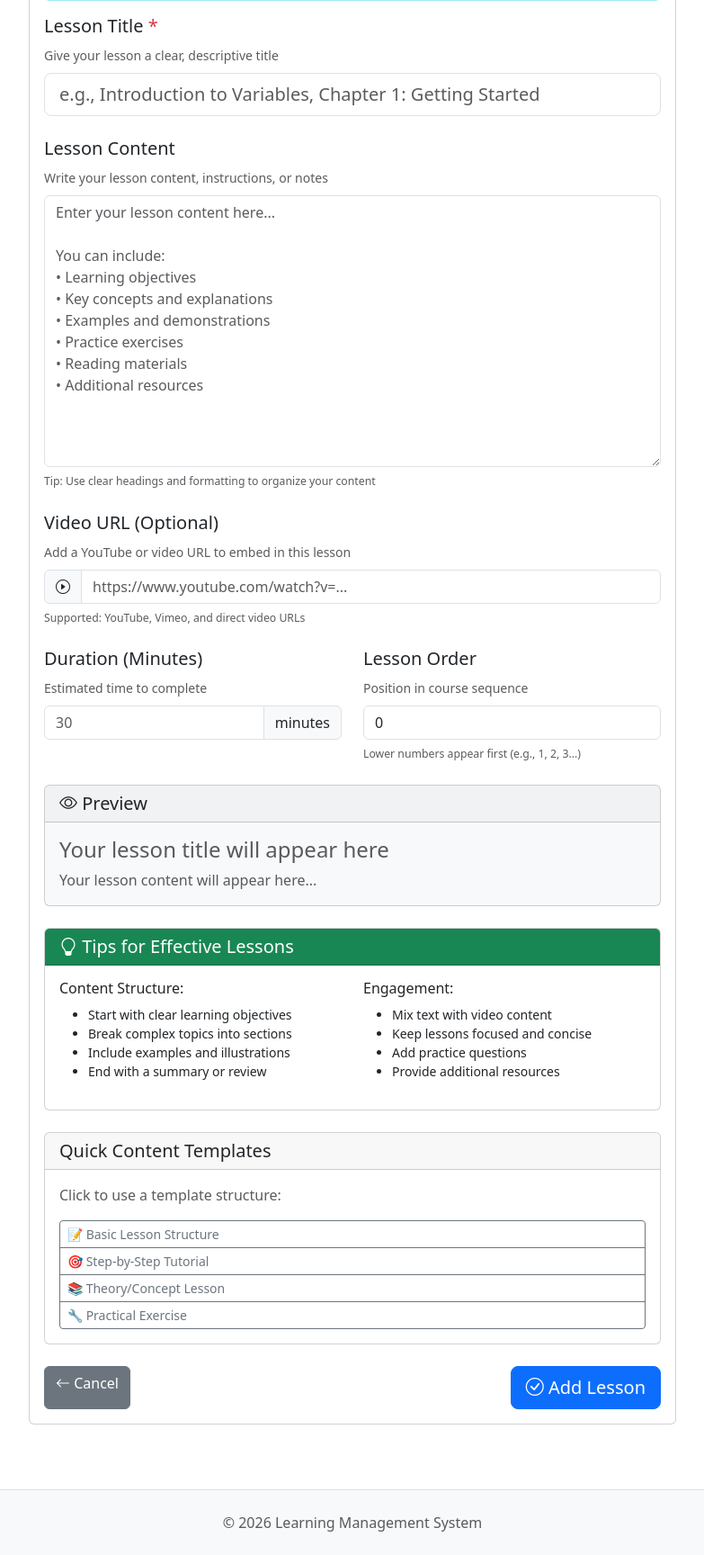
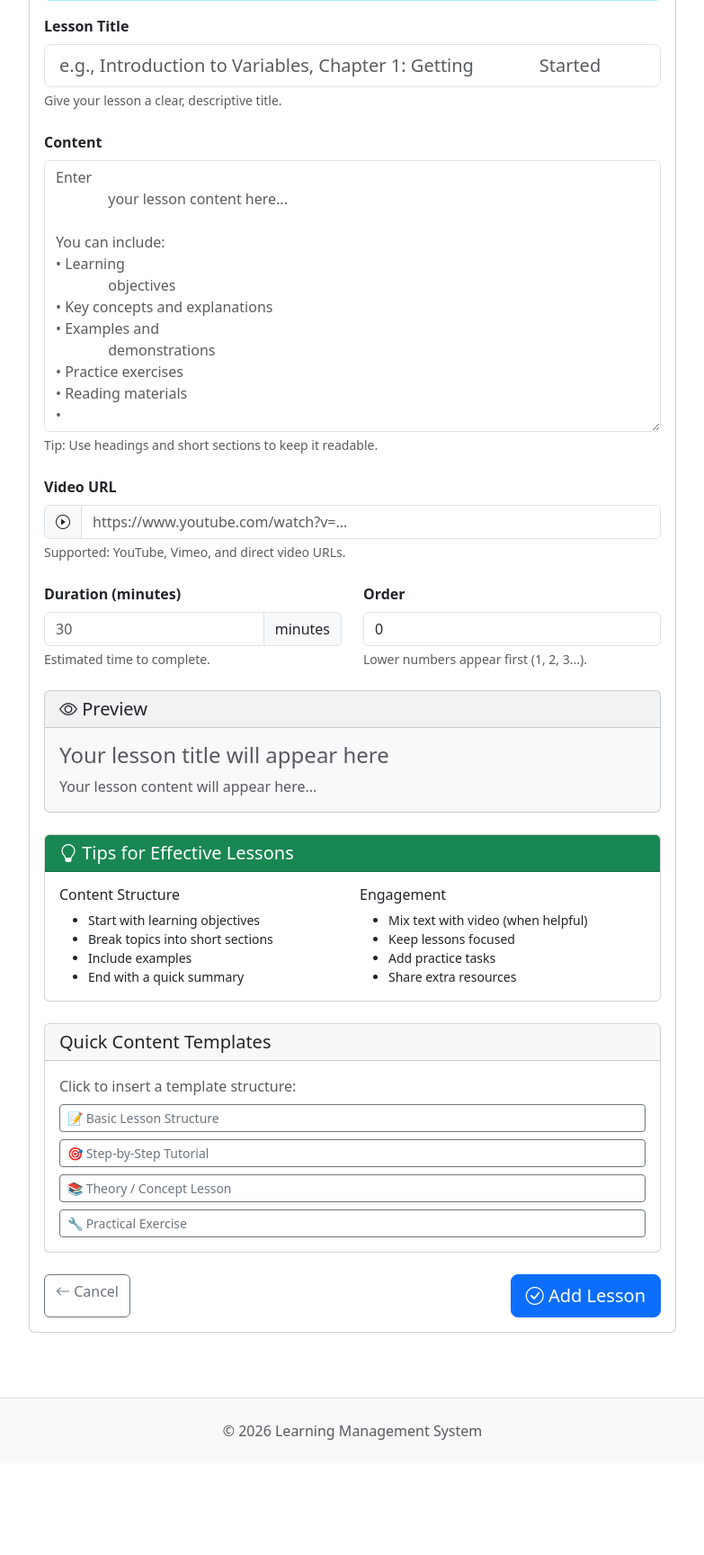
Before and after one commit to Collinsifere/LMS, a Flask app: template templates/courses/create_lesson.html in a window 1280 px wide. Shown: the part 265-1993 px from the top of the page at 90% size, without its empty margins (248-1031 px from the left). After the commit the page ends 1865 px from the top, so only its background shows below. Run offline with Flask 3, Linux system fonts and the light colour scheme; the template is opened without the code that fills it: values that come from a table or form of the project are taken from there, others are empty; some libraries are stand-ins or nearby versions.

Commit message:
refactor(lessons): improved create lesson template structure
- simplified template layout
- improved Bootstrap form structure
- aligned template with course lesson creation workflow

```diff
--- a/templates/courses/create_lesson.html
+++ b/templates/courses/create_lesson.html
@@ -1,17 +1,23 @@
-{% extends "base.html" %}    #Add lesson to Course, Lesson title and content, Video URL embedding (YouTube, Vimeo support).
-
-{% block title %}Add Lesson - {{ course.title }} - LMS{% endblock %}
-
-{% block content %}
+{% extends "base.html" %} {% block title %}Add Lesson - {{ course.title }} -
+LMS{% endblock %} {% block content %}
 <div class="container">
   <div class="row">
-        <div class="col-md-8 mx-auto">
-            <nav aria-label="breadcrumb">
+    <div class="col-lg-8 mx-auto">
+      <!-- Breadcrumb -->
+      <nav aria-label="breadcrumb" class="mb-3">
         <ol class="breadcrumb">
-                    <li class="breadcrumb-item"><a href="{{ url_for('dashboard.index') }}">Dashboard</a></li>
-                    <li class="breadcrumb-item"><a href="{{ url_for('courses.index') }}">Courses</a></li>
-                    <li class="breadcrumb-item"><a href="{{ url_for('courses.view', course_id=course.id) }}">{{ course.title }}</a></li>
-                    <li class="breadcrumb-item active">Add Lesson</li>
+          <li class="breadcrumb-item">
+            <a href="{{ url_for('dashboard.index') }}">Dashboard</a>
+          </li>
+          <li class="breadcrumb-item">
+            <a href="{{ url_for('courses.index') }}">Courses</a>
+          </li>
+          <li class="breadcrumb-item">
+            <a href="{{ url_for('courses.view', course_id=course.id) }}"
+              >{{ course.title }}</a
+            >
+          </li>
+          <li class="breadcrumb-item active" aria-current="page">Add Lesson</li>
         </ol>
       </nav>
 
@@ -19,190 +25,208 @@
         <div class="card-header bg-primary text-white">
           <h2 class="mb-0"><i class="bi bi-plus-circle"></i> Add New Lesson</h2>
         </div>
+
         <div class="card-body">
           <div class="alert alert-info">
-                        <strong>Course:</strong> {{ course.title }} ({{ course.code }})
+            <strong>Course:</strong> {{ course.title }}{% if course.code %} ({{
+            course.code }}){% endif %}
           </div>
 
-                    <form method="POST">
+          <form method="POST" novalidate>
             {{ form.hidden_tag() }}
 
+            <!-- Lesson Title -->
             <div class="mb-4">
-                            <label for="{{ form.title.id }}" class="form-label">
-                                <h5>Lesson Title <span class="text-danger">*</span></h5>
-                                <small class="text-muted">Give your lesson a clear, descriptive title</small>
-                            </label>
-                            {{ form.title(class="form-control form-control-lg", placeholder="e.g., Introduction to Variables, Chapter 1: Getting Started") }}
+              {{ form.title.label(class="form-label fw-semibold") }} {{
+              form.title(class="form-control form-control-lg",
+              placeholder="e.g., Introduction to Variables, Chapter 1: Getting
+              Started", required=True) }}
+              <div class="form-text">
+                Give your lesson a clear, descriptive title.
+              </div>
               {% if form.title.errors %}
-                                <div class="text-danger mt-2">
-                                    {% for error in form.title.errors %}
-                                        <small>{{ error }}</small><br>
-                                    {% endfor %}
+              <div class="text-danger small mt-1">
+                {% for error in form.title.errors %}{{ error }}<br />{% endfor
+                %}
               </div>
               {% endif %}
             </div>
 
+            <!-- Lesson Content -->
             <div class="mb-4">
-                            <label for="{{ form.content.id }}" class="form-label">
-                                <h5>Lesson Content</h5>
-                                <small class="text-muted">Write your lesson content, instructions, or notes</small>
-                            </label>
-                            {{ form.content(class="form-control", rows="12", placeholder="Enter your lesson content here...
-
-You can include:
-• Learning objectives
-• Key concepts and explanations
-• Examples and demonstrations
-• Practice exercises
-• Reading materials
-• Additional resources") }}
+              {{ form.content.label(class="form-label fw-semibold") }} {{
+              form.content(class="form-control", rows="12", placeholder="Enter
+              your lesson content here...\n\nYou can include:\n• Learning
+              objectives\n• Key concepts and explanations\n• Examples and
+              demonstrations\n• Practice exercises\n• Reading materials\n•
+              Additional resources") }}
+              <div class="form-text">
+                Tip: Use headings and short sections to keep it readable.
+              </div>
               {% if form.content.errors %}
-                                <div class="text-danger mt-2">
-                                    {% for error in form.content.errors %}
-                                        <small>{{ error }}</small><br>
-                                    {% endfor %}
+              <div class="text-danger small mt-1">
+                {% for error in form.content.errors %}{{ error }}<br />{% endfor
+                %}
               </div>
               {% endif %}
-                            <div class="form-text">
-                                <small>Tip: Use clear headings and formatting to organize your content</small>
-                            </div>
             </div>
 
+            <!-- Video URL -->
             <div class="mb-4">
-                            <label for="{{ form.video_url.id }}" class="form-label">
-                                <h5>Video URL (Optional)</h5>
-                                <small class="text-muted">Add a YouTube or video URL to embed in this lesson</small>
-                            </label>
+              {{ form.video_url.label(class="form-label fw-semibold") }}
               <div class="input-group">
-                                <span class="input-group-text"><i class="bi bi-play-circle"></i></span>
-                                {{ form.video_url(class="form-control", placeholder="https://www.youtube.com/watch?v=...") }}
+                <span class="input-group-text"
+                  ><i class="bi bi-play-circle"></i
+                ></span>
+                {{ form.video_url(class="form-control",
+                placeholder="https://www.youtube.com/watch?v=...") }}
+              </div>
+              <div class="form-text">
+                Supported: YouTube, Vimeo, and direct video URLs.
               </div>
               {% if form.video_url.errors %}
-                                <div class="text-danger mt-2">
-                                    {% for error in form.video_url.errors %}
-                                        <small>{{ error }}</small><br>
-                                    {% endfor %}
+              <div class="text-danger small mt-1">
+                {% for error in form.video_url.errors %}{{ error }}<br />{%
+                endfor %}
               </div>
               {% endif %}
-                            <div class="form-text">
-                                <small>Supported: YouTube, Vimeo, and direct video URLs</small>
-                            </div>
             </div>
 
+            <!-- Duration + Order -->
             <div class="row mb-4">
-                            <div class="col-md-6">
-                                <label for="{{ form.duration_minutes.id }}" class="form-label">
-                                    <h5>Duration (Minutes)</h5>
-                                    <small class="text-muted">Estimated time to complete</small>
-                                </label>
+              <div class="col-md-6 mb-3 mb-md-0">
+                {{ form.duration_minutes.label(class="form-label fw-semibold")
+                }}
                 <div class="input-group">
-                                    {{ form.duration_minutes(class="form-control", placeholder="30") }}
+                  {{ form.duration_minutes(class="form-control",
+                  placeholder="30", inputmode="numeric") }}
                   <span class="input-group-text">minutes</span>
                 </div>
+                <div class="form-text">Estimated time to complete.</div>
                 {% if form.duration_minutes.errors %}
-                                    <div class="text-danger mt-2">
-                                        {% for error in form.duration_minutes.errors %}
-                                            <small>{{ error }}</small><br>
-                                        {% endfor %}
+                <div class="text-danger small mt-1">
+                  {% for error in form.duration_minutes.errors %}{{ error }}<br />{%
+                  endfor %}
                 </div>
                 {% endif %}
               </div>
 
               <div class="col-md-6">
-                                <label for="{{ form.order.id }}" class="form-label">
-                                    <h5>Lesson Order</h5>
-                                    <small class="text-muted">Position in course sequence</small>
-                                </label>
-                                {{ form.order(class="form-control", placeholder="1") }}
+                {{ form.order.label(class="form-label fw-semibold") }} {{
+                form.order(class="form-control", placeholder="1",
+                inputmode="numeric") }}
+                <div class="form-text">
+                  Lower numbers appear first (1, 2, 3...).
+                </div>
                 {% if form.order.errors %}
-                                    <div class="text-danger mt-2">
-                                        {% for error in form.order.errors %}
-                                            <small>{{ error }}</small><br>
-                                        {% endfor %}
+                <div class="text-danger small mt-1">
+                  {% for error in form.order.errors %}{{ error }}<br />{% endfor
+                  %}
                 </div>
                 {% endif %}
-                                <div class="form-text">
-                                    <small>Lower numbers appear first (e.g., 1, 2, 3...)</small>
-                                </div>
               </div>
             </div>
 
-                        <!-- Lesson Preview Card -->
+            <!-- Preview -->
             <div class="card mb-4 bg-light">
               <div class="card-header">
                 <h5 class="mb-0"><i class="bi bi-eye"></i> Preview</h5>
               </div>
               <div class="card-body">
-                                <div id="previewTitle" class="h4 text-muted">Your lesson title will appear here</div>
-                                <div id="previewMeta" class="text-muted mb-2">
-                                    <small>
+                <div id="previewTitle" class="h4 text-muted">
+                  Your lesson title will appear here
+                </div>
+
+                <div id="previewMeta" class="text-muted mb-2 small">
                   <span id="previewDuration"></span>
                   <span id="previewVideo"></span>
-                                    </small>
                 </div>
-                                <div id="previewContent" class="text-muted">Your lesson content will appear here...</div>
+
+                <div id="previewContent" class="text-muted">
+                  Your lesson content will appear here...
+                </div>
               </div>
             </div>
 
-                        <!-- Tips Card -->
+            <!-- Tips -->
             <div class="card mb-4">
               <div class="card-header bg-success text-white">
-                                <h5 class="mb-0"><i class="bi bi-lightbulb"></i> Tips for Effective Lessons</h5>
+                <h5 class="mb-0">
+                  <i class="bi bi-lightbulb"></i> Tips for Effective Lessons
+                </h5>
               </div>
               <div class="card-body">
-                                <div class="row">
+                <div class="row g-3">
                   <div class="col-md-6">
-                                        <h6>Content Structure:</h6>
-                                        <ul class="small">
-                                            <li>Start with clear learning objectives</li>
-                                            <li>Break complex topics into sections</li>
-                                            <li>Include examples and illustrations</li>
-                                            <li>End with a summary or review</li>
+                    <h6>Content Structure</h6>
+                    <ul class="small mb-0">
+                      <li>Start with learning objectives</li>
+                      <li>Break topics into short sections</li>
+                      <li>Include examples</li>
+                      <li>End with a quick summary</li>
                     </ul>
                   </div>
                   <div class="col-md-6">
-                                        <h6>Engagement:</h6>
-                                        <ul class="small">
-                                            <li>Mix text with video content</li>
-                                            <li>Keep lessons focused and concise</li>
-                                            <li>Add practice questions</li>
-                                            <li>Provide additional resources</li>
+                    <h6>Engagement</h6>
+                    <ul class="small mb-0">
+                      <li>Mix text with video (when helpful)</li>
+                      <li>Keep lessons focused</li>
+                      <li>Add practice tasks</li>
+                      <li>Share extra resources</li>
                     </ul>
                   </div>
                 </div>
               </div>
             </div>
 
-                        <!-- Content Templates -->
+            <!-- Templates -->
             <div class="card mb-4">
               <div class="card-header">
                 <h5 class="mb-0">Quick Content Templates</h5>
               </div>
               <div class="card-body">
-                                <p class="text-muted">Click to use a template structure:</p>
-                                <div class="btn-group-vertical w-100">
-                                    <button type="button" class="btn btn-outline-secondary btn-sm text-start"
-                                            onclick="fillTemplate('basic')">
+                <p class="text-muted mb-2">
+                  Click to insert a template structure:
+                </p>
+                <div class="d-grid gap-2">
+                  <button
+                    type="button"
+                    class="btn btn-outline-secondary btn-sm text-start"
+                    data-template="basic"
+                  >
                     📝 Basic Lesson Structure
                   </button>
-                                    <button type="button" class="btn btn-outline-secondary btn-sm text-start"
-                                            onclick="fillTemplate('tutorial')">
+                  <button
+                    type="button"
+                    class="btn btn-outline-secondary btn-sm text-start"
+                    data-template="tutorial"
+                  >
                     🎯 Step-by-Step Tutorial
                   </button>
-                                    <button type="button" class="btn btn-outline-secondary btn-sm text-start"
-                                            onclick="fillTemplate('theory')">
-                                        📚 Theory/Concept Lesson
+                  <button
+                    type="button"
+                    class="btn btn-outline-secondary btn-sm text-start"
+                    data-template="theory"
+                  >
+                    📚 Theory / Concept Lesson
                   </button>
-                                    <button type="button" class="btn btn-outline-secondary btn-sm text-start"
-                                            onclick="fillTemplate('practical')">
+                  <button
+                    type="button"
+                    class="btn btn-outline-secondary btn-sm text-start"
+                    data-template="practical"
+                  >
                     🔧 Practical Exercise
                   </button>
                 </div>
               </div>
             </div>
 
+            <!-- Actions -->
             <div class="d-flex justify-content-between">
-                            <a href="{{ url_for('courses.view', course_id=course.id) }}" class="btn btn-secondary">
+              <a
+                href="{{ url_for('courses.view', course_id=course.id) }}"
+                class="btn btn-outline-secondary"
+              >
                 <i class="bi bi-arrow-left"></i> Cancel
               </a>
               <button type="submit" class="btn btn-primary btn-lg">
@@ -215,52 +239,110 @@
     </div>
   </div>
 </div>
-{% endblock %}
 
-{% block extra_js %}
+<!-- Template Replace Modal -->
+<div
+  class="modal fade"
+  id="templateConfirmModal"
+  tabindex="-1"
+  aria-hidden="true"
+>
+  <div class="modal-dialog modal-dialog-centered">
+    <div class="modal-content">
+      <div class="modal-header">
+        <h5 class="modal-title">Replace lesson content?</h5>
+        <button
+          type="button"
+          class="btn-close"
+          data-bs-dismiss="modal"
+          aria-label="Close"
+        ></button>
+      </div>
+      <div class="modal-body">
+        Your current lesson content will be replaced by the selected template.
+      </div>
+      <div class="modal-footer">
+        <button
+          type="button"
+          class="btn btn-outline-secondary"
+          data-bs-dismiss="modal"
+        >
+          Cancel
+        </button>
+        <button type="button" class="btn btn-primary" id="confirmTemplateBtn">
+          Replace
+        </button>
+      </div>
+    </div>
+  </div>
+</div>
+{% endblock %} {% block extra_js %}
 <script>
-    // Live preview
-    const titleInput = document.getElementById('{{ form.title.id }}');
-    const contentInput = document.getElementById('{{ form.content.id }}');
-    const videoInput = document.getElementById('{{ form.video_url.id }}');
-    const durationInput = document.getElementById('{{ form.duration_minutes.id }}');
+  // Inputs
+  const titleInput = document.getElementById("{{ form.title.id }}");
+  const contentInput = document.getElementById("{{ form.content.id }}");
+  const videoInput = document.getElementById("{{ form.video_url.id }}");
+  const durationInput = document.getElementById(
+    "{{ form.duration_minutes.id }}",
+  );
+
+  // Preview elements
+  const previewTitle = document.getElementById("previewTitle");
+  const previewContent = document.getElementById("previewContent");
+  const previewDuration = document.getElementById("previewDuration");
+  const previewVideo = document.getElementById("previewVideo");
+
+  function safeText(el, value) {
+    if (!el) return;
+    el.textContent = value;
+  }
 
   function updatePreview() {
-        // Update title
-        const previewTitle = document.getElementById('previewTitle');
-        previewTitle.textContent = titleInput.value || 'Your lesson title will appear here';
-        previewTitle.className = titleInput.value ? 'h4' : 'h4 text-muted';
-
-        // Update content
-        const previewContent = document.getElementById('previewContent');
-        const content = contentInput.value || 'Your lesson content will appear here...';
-        previewContent.textContent = content.substring(0, 200) + (content.length > 200 ? '...' : '');
-        previewContent.className = contentInput.value ? '' : 'text-muted';
-
-        // Update duration
-        const previewDuration = document.getElementById('previewDuration');
-        if (durationInput.value) {
-            previewDuration.innerHTML = `<i class="bi bi-clock"></i> ${durationInput.value} minutes `;
+    // Title
+    const titleVal = (titleInput?.value || "").trim();
+    if (titleVal) {
+      previewTitle.className = "h4";
+      safeText(previewTitle, titleVal);
     } else {
-            previewDuration.innerHTML = '';
+      previewTitle.className = "h4 text-muted";
+      safeText(previewTitle, "Your lesson title will appear here");
     }
 
-        // Update video indicator
-        const previewVideo = document.getElementById('previewVideo');
-        if (videoInput.value) {
-            previewVideo.innerHTML = `<i class="bi bi-play-circle"></i> Video included`;
+    // Content (preview first 200 chars)
+    const contentVal = contentInput?.value || "";
+    if (contentVal.trim()) {
+      previewContent.className = "";
+      const snippet =
+        contentVal.length > 200 ? contentVal.slice(0, 200) + "..." : contentVal;
+      safeText(previewContent, snippet);
     } else {
-            previewVideo.innerHTML = '';
+      previewContent.className = "text-muted";
+      safeText(previewContent, "Your lesson content will appear here...");
+    }
+
+    // Duration
+    const durationVal = (durationInput?.value || "").trim();
+    if (durationVal) {
+      safeText(previewDuration, `🕒 ${durationVal} minutes `);
+    } else {
+      safeText(previewDuration, "");
+    }
+
+    // Video indicator
+    const videoVal = (videoInput?.value || "").trim();
+    if (videoVal) {
+      safeText(previewVideo, "▶️ Video included");
+    } else {
+      safeText(previewVideo, "");
     }
   }
 
-    // Add event listeners
-    titleInput.addEventListener('input', updatePreview);
-    contentInput.addEventListener('input', updatePreview);
-    videoInput.addEventListener('input', updatePreview);
-    durationInput.addEventListener('input', updatePreview);
+  // Attach listeners
+  [titleInput, contentInput, videoInput, durationInput].forEach((el) => {
+    if (el) el.addEventListener("input", updatePreview);
+  });
 
-    // Content templates
+  // Templates
   const templates = {
     basic: `Learning Objectives:
 By the end of this lesson, you will be able to:
@@ -359,23 +441,47 @@
 If you encounter [issue], try [solution]
 
 Challenge (Optional):
-[Additional challenge for advanced students]`
+[Additional challenge for advanced students]`,
   };
 
-    function fillTemplate(type) {
-        const contentField = document.getElementById('{{ form.content.id }}');
+  // Modal confirm if content already exists
+  let pendingTemplateKey = null;
+  const modalEl = document.getElementById("templateConfirmModal");
+  const confirmBtn = document.getElementById("confirmTemplateBtn");
+  const modal = modalEl ? new bootstrap.Modal(modalEl) : null;
 
-        if (contentField.value.trim() !== '') {
-            if (!confirm('This will replace your current content. Continue?')) {
-                return;
-            }
+  function applyTemplate(key) {
+    if (!contentInput) return;
+    contentInput.value = templates[key] || "";
+    updatePreview();
+    contentInput.dispatchEvent(new Event("input"));
   }
 
-        contentField.value = templates[type];
-        updatePreview();
+  document.querySelectorAll("[data-template]").forEach((btn) => {
+    btn.addEventListener("click", () => {
+      const key = btn.getAttribute("data-template");
+      if (!key) return;
+
+      const hasText =
+        contentInput && (contentInput.value || "").trim().length > 0;
+      if (hasText && modal) {
+        pendingTemplateKey = key;
+        modal.show();
+      } else {
+        applyTemplate(key);
+      }
+    });
+  });
+
+  if (confirmBtn) {
+    confirmBtn.addEventListener("click", () => {
+      if (pendingTemplateKey) applyTemplate(pendingTemplateKey);
+      pendingTemplateKey = null;
+      if (modal) modal.hide();
+    });
   }
 
-    // Initialize preview
+  // Init
   updatePreview();
 </script>
 {% endblock %}
```
Lines whose indentation alone changed are shown as unchanged.
